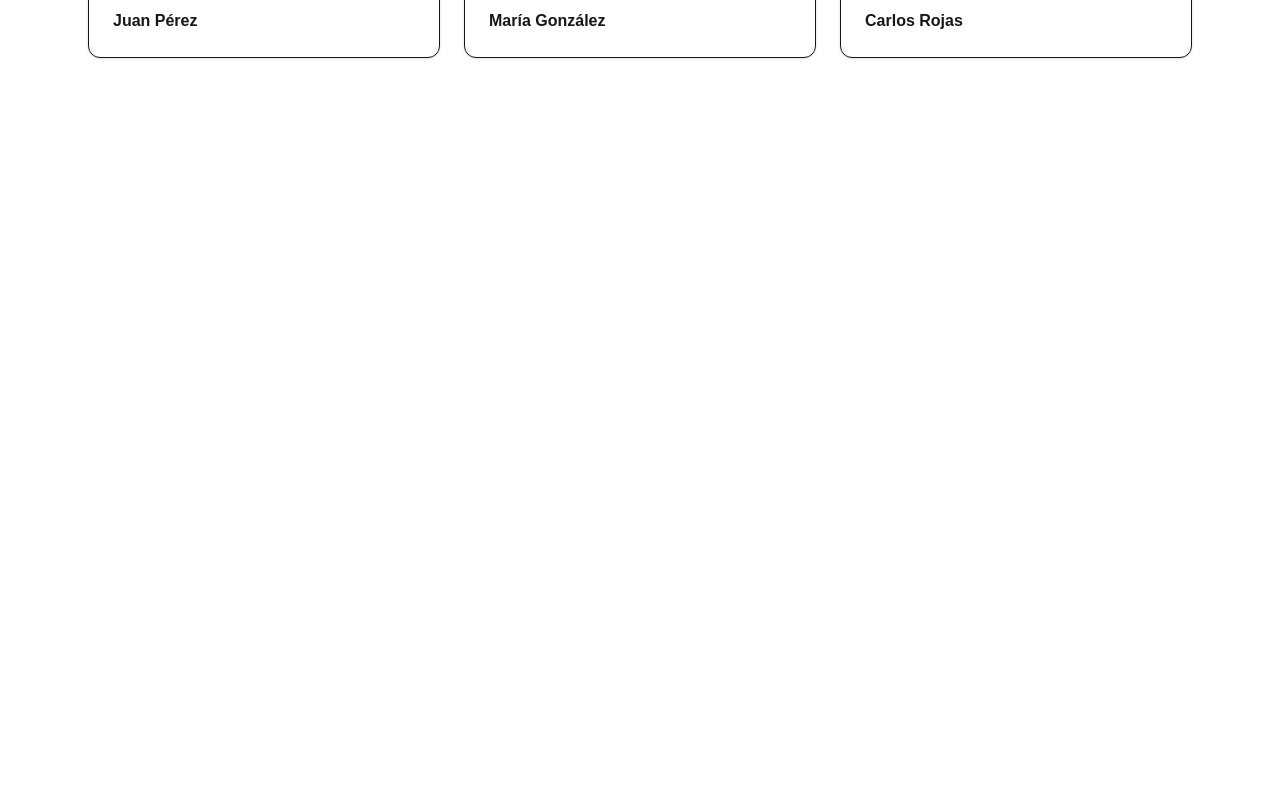
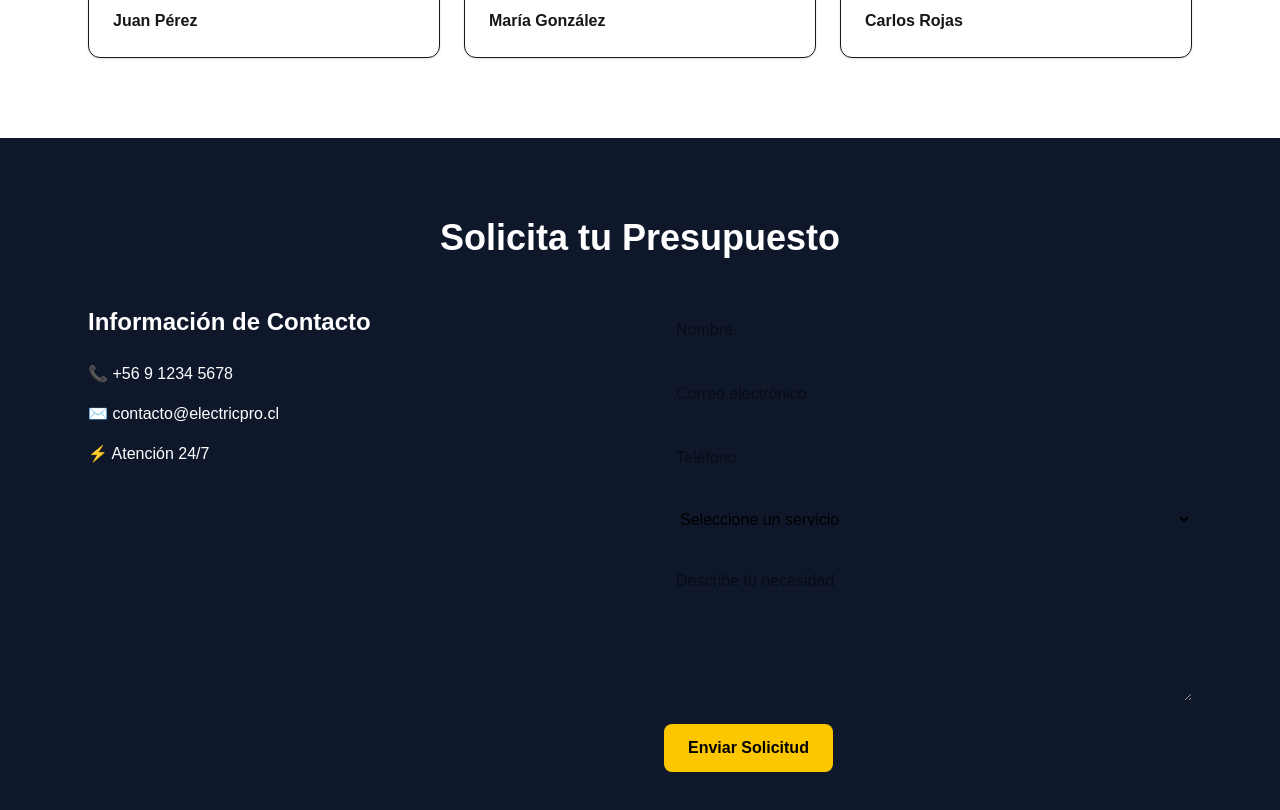
Before and after one commit to beastroza-art/landing-electricista, a Next.js app: page / in a window 1280 px wide. Shown: the part 1860-2670 px from the top of the page. Before the commit the page ends 1998 px from the top, so only its background shows below. Built offline with nearby package versions, Linux system fonts and the light colour scheme.

Commit message:
feat: add contact section with form layout

```diff
--- a/app/page.tsx
+++ b/app/page.tsx
@@ -3,6 +3,7 @@ import Hero from "@/components/Hero";
 import Services from "@/components/Services";
 import WhyChooseUs from "@/components/WhyChooseUs";
 import Testimonials from "@/components/Testimonials";
+import Contact from "@/components/Contact";
 
 export default function Home() {
   return (
@@ -12,6 +13,7 @@ export default function Home() {
       <Services />
       <WhyChooseUs />
       <Testimonials />
+      <Contact />
     </main>
   );
 }
--- /dev/null
+++ b/components/Contact.tsx
@@ -0,0 +1,77 @@
+import { company } from "@/data/company";
+
+export default function Contact() {
+  return (
+    <section className="bg-slate-900 text-white py-20">
+      <div className="max-w-6xl mx-auto px-6">
+
+        <h2 className="text-4xl font-bold text-center mb-12">
+          Solicita tu Presupuesto
+        </h2>
+
+        <div className="grid md:grid-cols-2 gap-12">
+
+          {/* Información */}
+          <div>
+            <h3 className="text-2xl font-bold">
+              Información de Contacto
+            </h3>
+
+            <div className="mt-6 space-y-4">
+              <p>📞 {company.phone}</p>
+              <p>✉️ {company.email}</p>
+              <p>⚡ Atención 24/7</p>
+            </div>
+          </div>
+
+          {/* Formulario */}
+          <form className="space-y-4">
+
+            <input
+              type="text"
+              placeholder="Nombre"
+              className="w-full p-3 rounded-lg text-black"
+            />
+
+            <input
+              type="email"
+              placeholder="Correo electrónico"
+              className="w-full p-3 rounded-lg text-black"
+            />
+
+            <input
+              type="tel"
+              placeholder="Teléfono"
+              className="w-full p-3 rounded-lg text-black"
+            />
+
+            <select
+              className="w-full p-3 rounded-lg text-black"
+            >
+              <option>Seleccione un servicio</option>
+              <option>Instalaciones</option>
+              <option>Mantenciones</option>
+              <option>Emergencias</option>
+              <option>Certificaciones SEC</option>
+            </select>
+
+            <textarea
+              placeholder="Describe tu necesidad"
+              rows={5}
+              className="w-full p-3 rounded-lg text-black"
+            />
+
+            <button
+              type="submit"
+              className="bg-yellow-400 text-black font-bold px-6 py-3 rounded-lg hover:scale-105 transition"
+            >
+              Enviar Solicitud
+            </button>
+
+          </form>
+
+        </div>
+      </div>
+    </section>
+  );
+}
```
